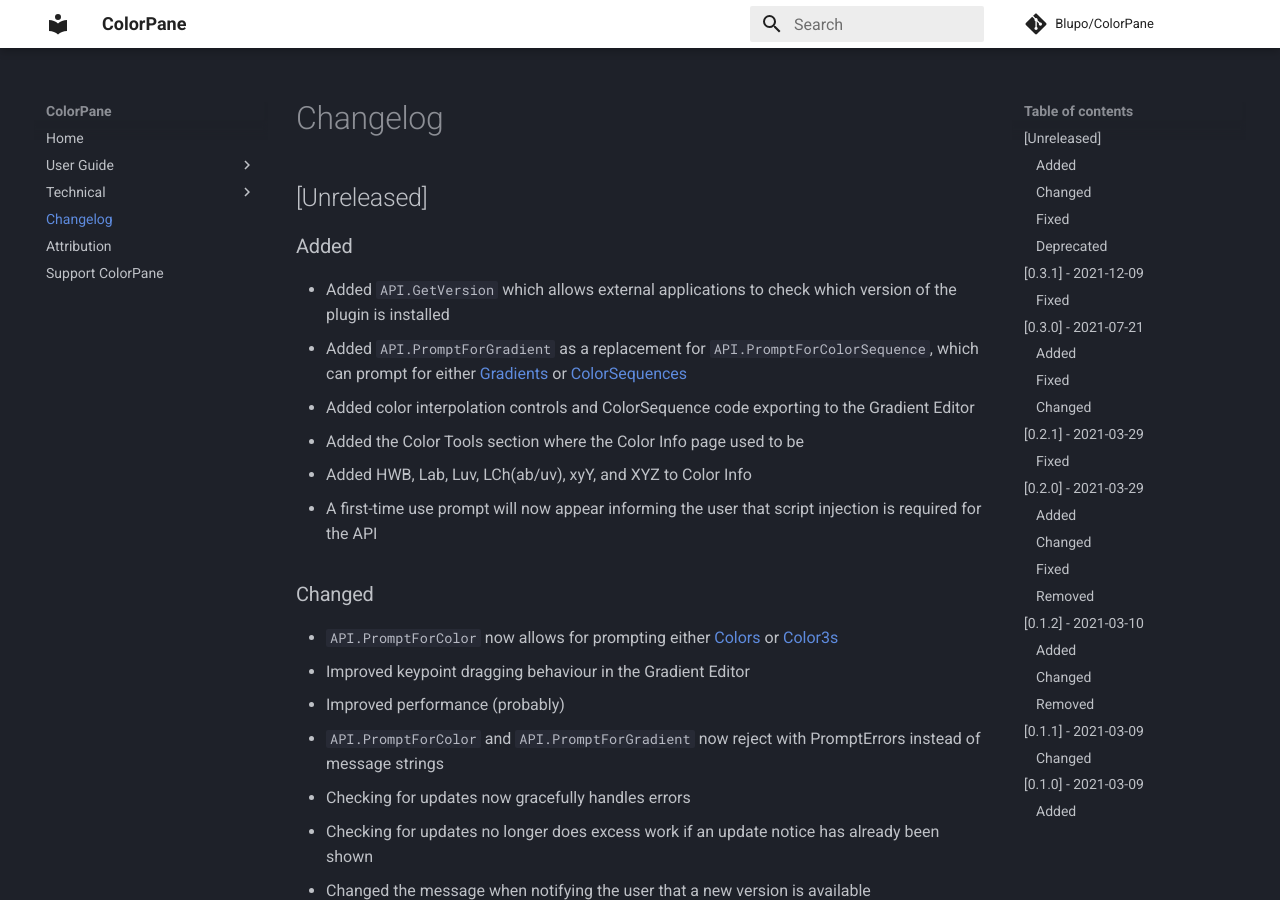
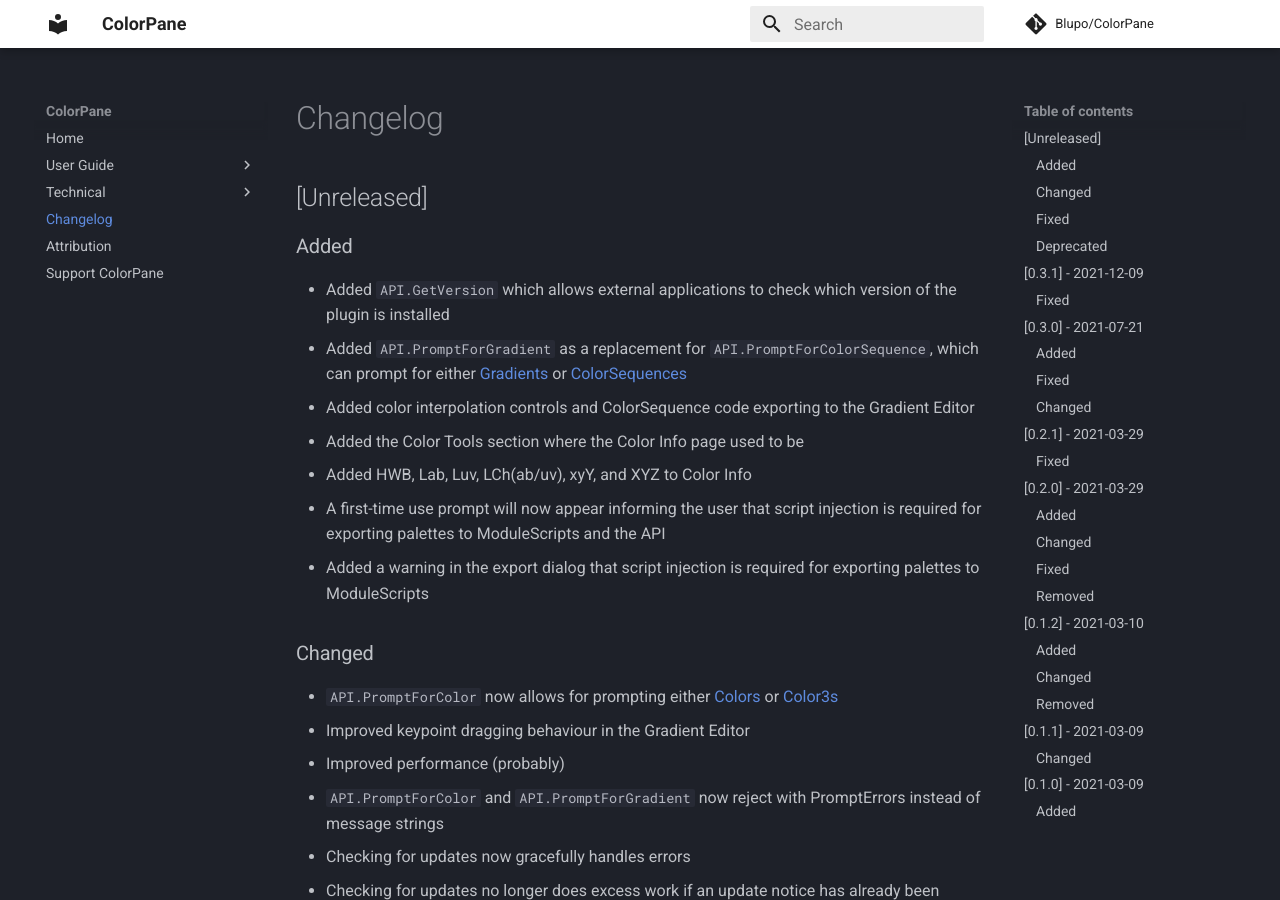
Before and after one commit to Blupo/ColorPane, an MkDocs documentation site: the page built from docs/changelog.md, in a window 1280 px wide and 900 px high. Built offline with MkDocs 1.6.1 and Material for MkDocs 9.7.7, drawn with Linux system fonts in a browser that asks for light colours; comment, search, counter and statistics services are not loaded.

Commit message:
Added a palette export warning

```diff
--- a/docs/changelog.md
+++ b/docs/changelog.md
@@ -6,7 +6,8 @@
 - Added color interpolation controls and ColorSequence code exporting to the Gradient Editor
 - Added the Color Tools section where the Color Info page used to be
 - Added HWB, Lab, Luv, LCh(ab/uv), xyY, and XYZ to Color Info
-- A first-time use prompt will now appear informing the user that script injection is required for the API
+- A first-time use prompt will now appear informing the user that script injection is required for exporting palettes to ModuleScripts and the API
+- Added a warning in the export dialog that script injection is required for exporting palettes to ModuleScripts
 
 ### Changed
 - `API.PromptForColor` now allows for prompting either [Colors](https://blupo.github.io/Color/api/color/) or [Color3s](https://developer.roblox.com/api-reference/datatype/Color3)
```
Also changed, not shown: 1 other file.
